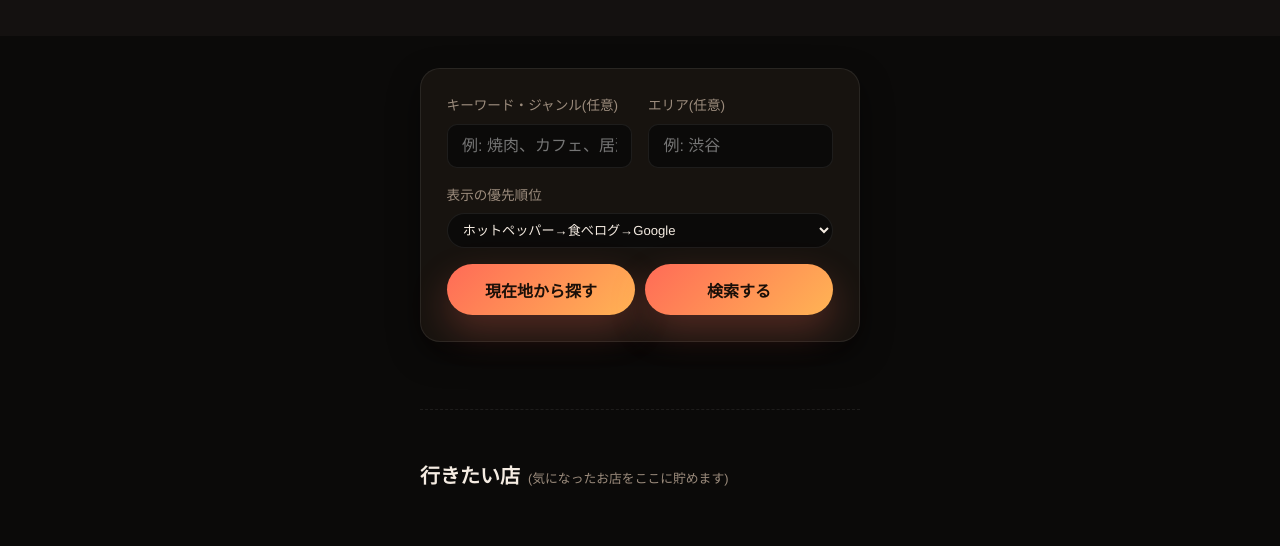
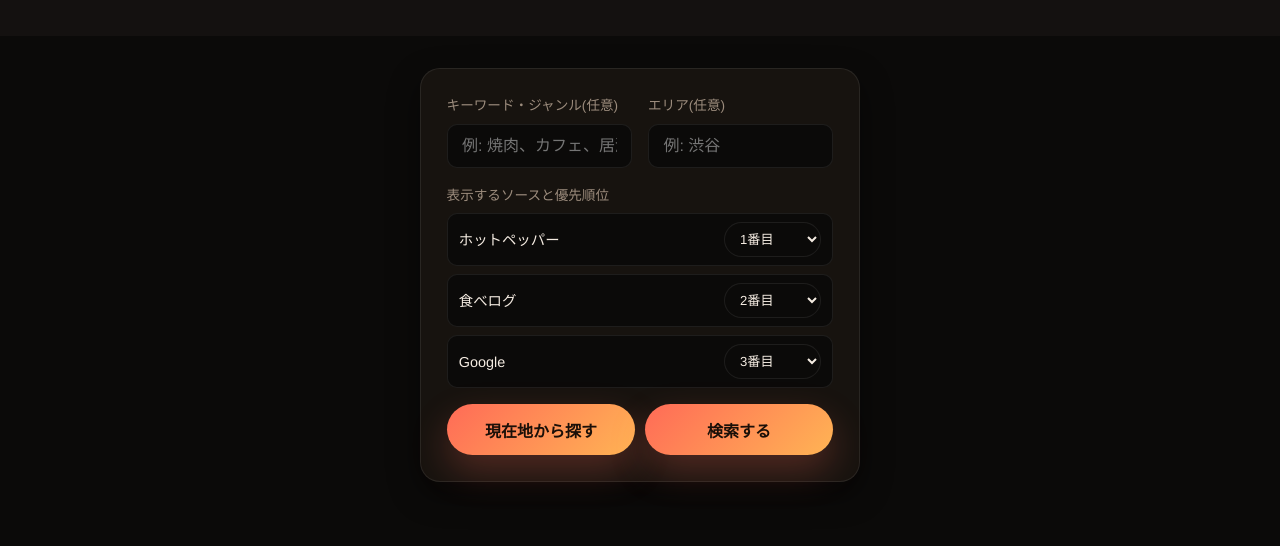
Before and after one commit to ryo-shinohara1127/restaurant, a website: page public/index.html in a window 1280 px wide. Shown: the part 230-776 px from the top of the page. Drawn offline with Linux system fonts and the light colour scheme; a web font is replaced by a local one.

Commit message:
Make source selection exclusive, not just reorderable
Each source (HotPepper/Tabelog/Google) now gets its own rank dropdown
(使わない/1〜3番目) instead of one fixed 3-way order. Deselected sources
are excluded entirely rather than falling back to — e.g. picking only
HotPepper now drops places with no HotPepper match instead of showing
them with Google data.

```diff
--- a/public/app.js
+++ b/public/app.js
@@ -1,7 +1,16 @@
 const form = document.getElementById("search-form");
 const keywordInput = document.getElementById("keyword");
 const areaInput = document.getElementById("area");
-const priorityInput = document.getElementById("priority");
+const priorityRowsEl = document.getElementById("priority-rows");
+
+function getPriorityParam() {
+  const selects = [...priorityRowsEl.querySelectorAll("select[data-source]")];
+  const ranked = selects
+    .map((sel) => ({ source: sel.dataset.source, rank: parseInt(sel.value, 10) }))
+    .filter((s) => s.rank > 0)
+    .sort((a, b) => a.rank - b.rank);
+  return ranked.map((s) => s.source).join(",");
+}
 const geoButton = document.getElementById("geo-button");
 const searchButton = document.getElementById("search-button");
 const warningsEl = document.getElementById("warnings");
@@ -376,6 +385,12 @@
 
 // --- 検索 ---
 async function runSearch(params) {
+  const priorityParam = getPriorityParam();
+  if (!priorityParam) {
+    messageEl.textContent = "表示するソースを少なくとも1つは選んでください";
+    return;
+  }
+
   searchButton.disabled = true;
   geoButton.disabled = true;
   warningsEl.textContent = "";
@@ -390,7 +405,7 @@
       qs.set("lat", params.lat);
       qs.set("lng", params.lng);
     }
-    if (priorityInput?.value) qs.set("priority", priorityInput.value);
+    qs.set("priority", priorityParam);
 
     const res = await fetch(`/api/search?${qs.toString()}`);
     const data = await res.json();
--- a/public/index.html
+++ b/public/index.html
@@ -35,13 +35,37 @@
       <label for="area">エリア(任意)</label>
       <input id="area" name="area" type="text" placeholder="例: 渋谷">
     </div>
-    <div class="field">
-      <label for="priority">表示の優先順位</label>
-      <select id="priority">
-        <option value="hotpepper,tabelog,google">ホットペッパー→食べログ→Google</option>
-        <option value="tabelog,hotpepper,google">食べログ→ホットペッパー→Google</option>
-        <option value="google,hotpepper,tabelog">Google→ホットペッパー→食べログ</option>
-      </select>
+    <div class="field field-wide">
+      <label>表示するソースと優先順位</label>
+      <div class="priority-rows" id="priority-rows">
+        <div class="priority-row">
+          <span>ホットペッパー</span>
+          <select data-source="hotpepper">
+            <option value="0">使わない</option>
+            <option value="1" selected>1番目</option>
+            <option value="2">2番目</option>
+            <option value="3">3番目</option>
+          </select>
+        </div>
+        <div class="priority-row">
+          <span>食べログ</span>
+          <select data-source="tabelog">
+            <option value="0">使わない</option>
+            <option value="1">1番目</option>
+            <option value="2" selected>2番目</option>
+            <option value="3">3番目</option>
+          </select>
+        </div>
+        <div class="priority-row">
+          <span>Google</span>
+          <select data-source="google">
+            <option value="0">使わない</option>
+            <option value="1">1番目</option>
+            <option value="2">2番目</option>
+            <option value="3" selected>3番目</option>
+          </select>
+        </div>
+      </div>
     </div>
     <div class="form-actions">
       <button type="button" id="geo-button">現在地から探す</button>
--- a/public/style.css
+++ b/public/style.css
@@ -124,6 +124,31 @@
 
 .field-wide {
   flex-basis: 100%;
+}
+
+.priority-rows {
+  display: flex;
+  flex-direction: column;
+  gap: 0.5rem;
+}
+
+.priority-row {
+  display: flex;
+  align-items: center;
+  justify-content: space-between;
+  gap: 0.6rem;
+  background: var(--bg);
+  border: 1.5px solid var(--border);
+  border-radius: var(--radius-sm);
+  padding: 0.5rem 0.7rem;
+}
+
+.priority-row span {
+  font-size: 0.9rem;
+}
+
+.priority-row select {
+  border-radius: 999px;
 }
 
 .field label {
```
Also changed, not shown: src/routes/search.js (+21 -9 lines).
